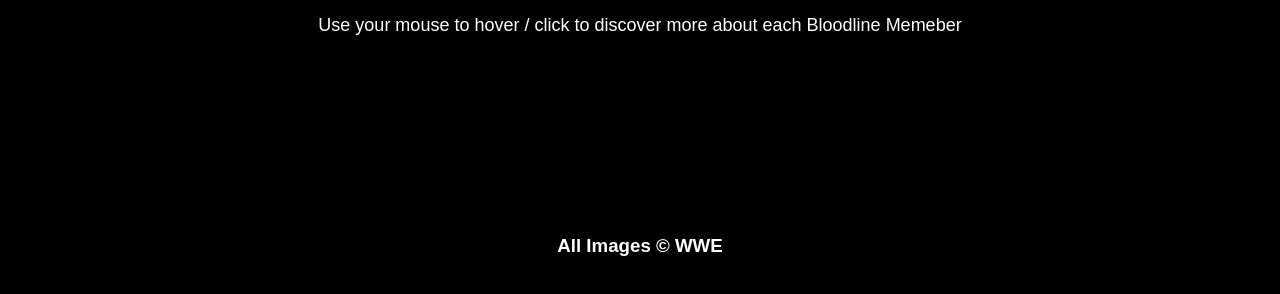
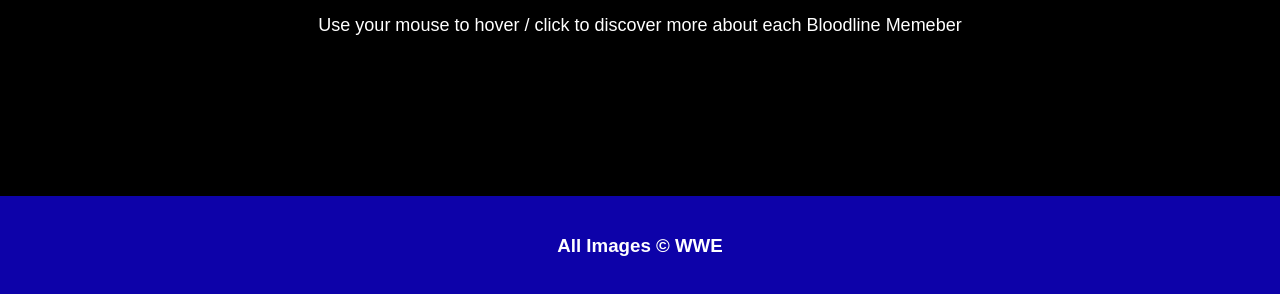
Before and after one commit to JPranav795/Pranav_Pranav_HW2, a plain HTML site: page index.html in a window 1280 px wide. Shown: the part 484-778 px from the top of the page. Drawn offline with Linux system fonts and the light colour scheme.

Commit message:
Updated ReadMe file

```diff
--- a/CSS/index.css
+++ b/CSS/index.css
@@ -103,7 +103,7 @@ footer {
 
 .sticky_footer {
     height: 80px;
-    background-color: rgba(0, 0, 0, 0.733);
+    background-color: rgba(18, 3, 231, 0.733);
     position: sticky;
     top: 100%;
 }
```
Also changed, not shown: 1 other file.
